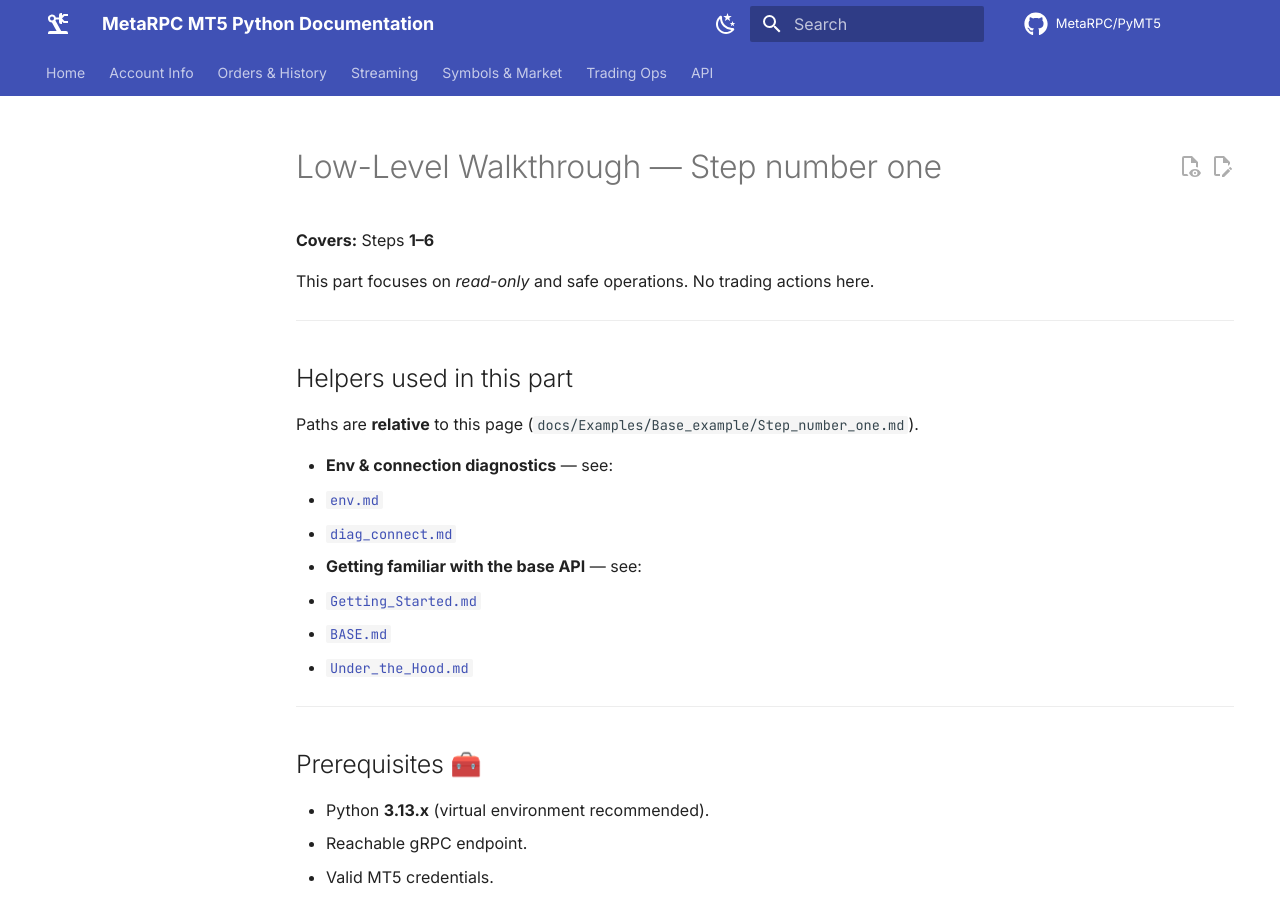
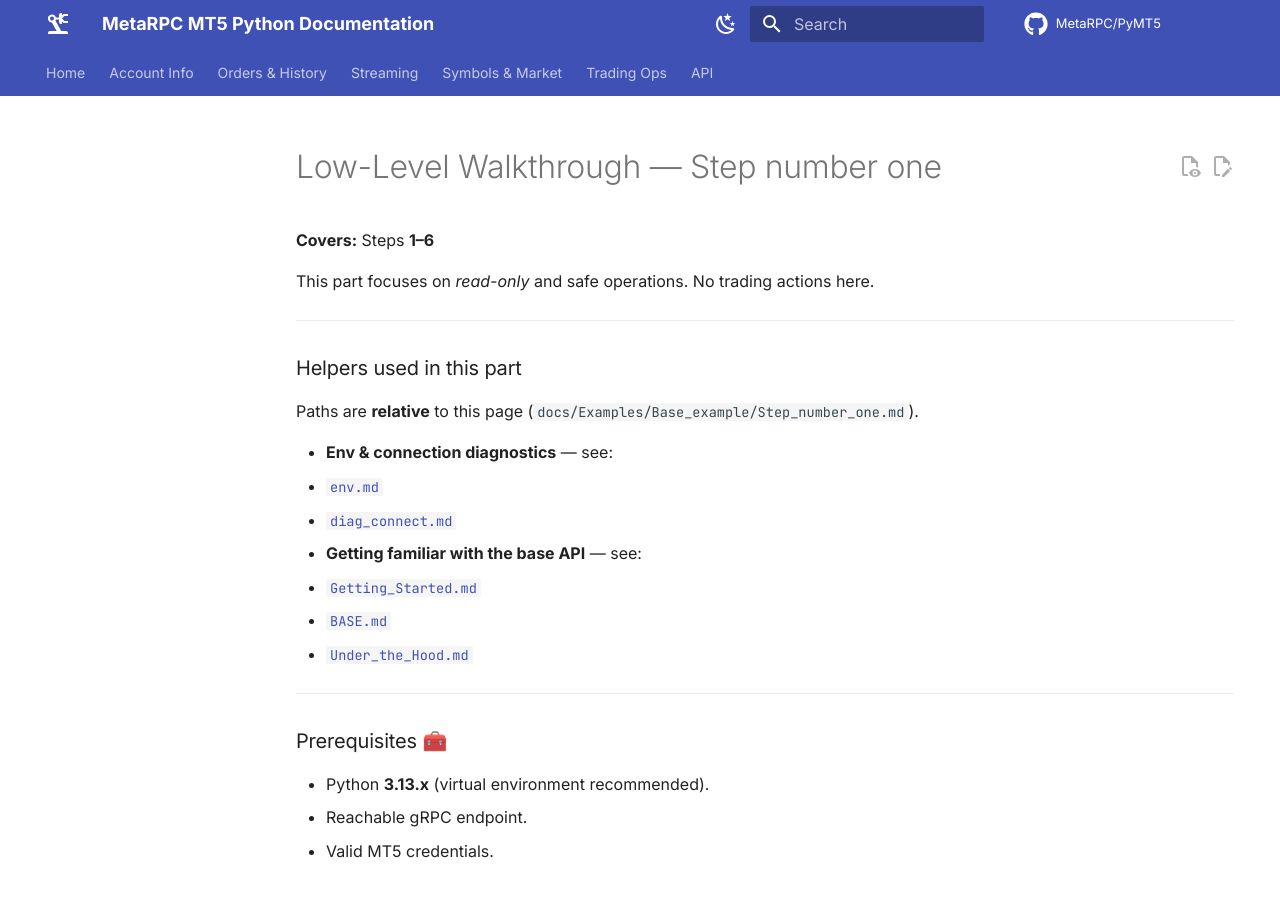
Before and after one commit to MetaRPC/PyMT5, an MkDocs documentation site: the page built from docs/Examples/Base_example/Step_number_one.md, in a window 1280 px wide and 900 px high. Built offline with MkDocs 1.6.1 and Material for MkDocs 9.7.7, drawn with Linux system fonts in a browser that asks for light colours; comment, search, counter and statistics services are not loaded.

```diff
--- a/docs/Examples/Base_example/Step_number_one.md
+++ b/docs/Examples/Base_example/Step_number_one.md
@@ -5,7 +5,7 @@
 
 ---
 
-## Helpers used in this part
+### Helpers used in this part
 Paths are **relative** to this page (`docs/Examples/Base_example/Step_number_one.md`).
 
 - **Env & connection diagnostics** — see:
@@ -18,7 +18,7 @@ Paths are **relative** to this page (`docs/Examples/Base_example/Step_number_one
 
 ---
 
-## Prerequisites 🧰
+### Prerequisites 🧰
 - Python **3.13.x** (virtual environment recommended).
 - Reachable gRPC endpoint.
 - Valid MT5 credentials.
@@ -37,7 +37,7 @@ Paths are **relative** to this page (`docs/Examples/Base_example/Step_number_one
 
 ---
 
-# Step 1: one-shot account_summary 📊
+### Step 1: one-shot account_summary 📊
 **Goal:** Connect via `server_name` (ConnectEx) and print key account metrics: equity, balance, margin, free, free_ratio, drawdown, server_time.
 **Docs:** [`account_summary.md`](../../MT5Account/Account_Information/account_summary.md), [`Getting_Started.md`](../../MT5Account/Getting_Started.md)
 
@@ -50,7 +50,7 @@ AccountSummary(request: AccountSummaryRequest) -> AccountSummaryReply
 
 ---
 
-# Step 2: account_info 🧾
+### Step 2: account_info 🧾
 **Goal:** Demonstrate direct pb2 calls `AccountInfo*` and safe field extraction.
 **Docs:** [`account_info_double.md`](../../MT5Account/Account_Information/account_info_double.md), [`account_info_integer.md`](../../MT5Account/Account_Information/account_info_integer.md), [`account_info_string.md`](../../MT5Account/Account_Information/account_info_string.md)
 
@@ -64,13 +64,13 @@ AccountInfoString(request: AccountInfoStringRequest) -> AccountInfoStringReply
 
 ---
 
-# Step 3: Symbols_Market 🏷️
+### Step 3: Symbols_Market 🏷️
 **Goal:** Ensure the symbol is available and read key attributes.
 **Docs:** [`SymbolsandMarket_Overview.md`](../../MT5Account/Symbols_and_Market/SymbolsandMarket_Overview.md)
 
 ---
 
-# Step 4: symbol_params_many ⚙️
+### Step 4: symbol_params_many ⚙️
 **Goal:** Read a compact set of parameters for one/many symbols: spread, tick size/value, lot step and volume limits, etc.
 **Docs:** [`symbol_params_many.md`](../../MT5Account/Symbols_and_Market/symbol_params_many.md)
 
@@ -82,7 +82,7 @@ SymbolParamsMany(request: SymbolParamsManyRequest) -> SymbolParamsManyReply
 
 ---
 
-# Step 5: opened_orders 🗂️
+### Step 5: opened_orders 🗂️
 **Goal:** Print active pending orders in compact rows.
 **Docs:** [`opened_orders.md`](../../MT5Account/Orders_Positions_History/opened_orders.md)
 
@@ -94,7 +94,7 @@ OpenedOrders(request: OpenedOrdersRequest) -> OpenedOrdersReply
 
 ---
 
-# Step 6: opened_orders_tickets 🎟️
+### Step 6: opened_orders_tickets 🎟️
 **Goal:** Fetch only tickets of current pending orders (useful for targeted operations later).
 **Docs:** [`opened_orders_tickets.md`](../../MT5Account/Orders_Positions_History/opened_orders_tickets.md)
 
@@ -105,7 +105,7 @@ OpenedOrdersTickets(request: OpenedOrdersTicketsRequest) -> OpenedOrdersTicketsR
 
 ---
 
-# Step 6f: symbol_info_tick ⏱️
+### Step 6f: symbol_info_tick ⏱️
 **Goal:** Get last tick for the symbol.
 **Docs:** [`symbol_info_tick.md`](../../MT5Account/Symbols_and_Market/symbol_info_tick.md)
 
@@ -127,7 +127,7 @@ SymbolInfoSessionQuote(request: SymbolInfoSessionQuoteRequest) -> SymbolInfoSess
 
 ---
 
-# Step 6h: symbol_info_session_trade
+### Step 6h: symbol_info_session_trade
 **Goal:** Read current **trade** session info for the symbol.
 **Docs:** [`symbol_info_session_trade.md`](../../MT5Account/Symbols_and_Market/symbol_info_session_trade.md)
 
@@ -138,7 +138,7 @@ SymbolInfoSessionTrade(request: SymbolInfoSessionTradeRequest) -> SymbolInfoSess
 
 ---
 
-# Step 6i: symbol_info_margin_rate 🧮
+### Step 6i: symbol_info_margin_rate 🧮
 **Goal:** Read margin rate information for the symbol.
 **Docs:** [`symbol_info_margin_rate.md`](../../MT5Account/Symbols_and_Market/symbol_info_margin_rate.md)
 
@@ -149,7 +149,7 @@ SymbolInfoMarginRate(request: SymbolInfoMarginRateRequest) -> SymbolInfoMarginRa
 
 ---
 
-# Step 6j: symbol_name 🏷️
+### Step 6j: symbol_name 🏷️
 **Goal:** Read the canonical symbol name.
 **Docs:** [`symbol_name.md`](../../MT5Account/Symbols_and_Market/symbol_name.md)
 
```
